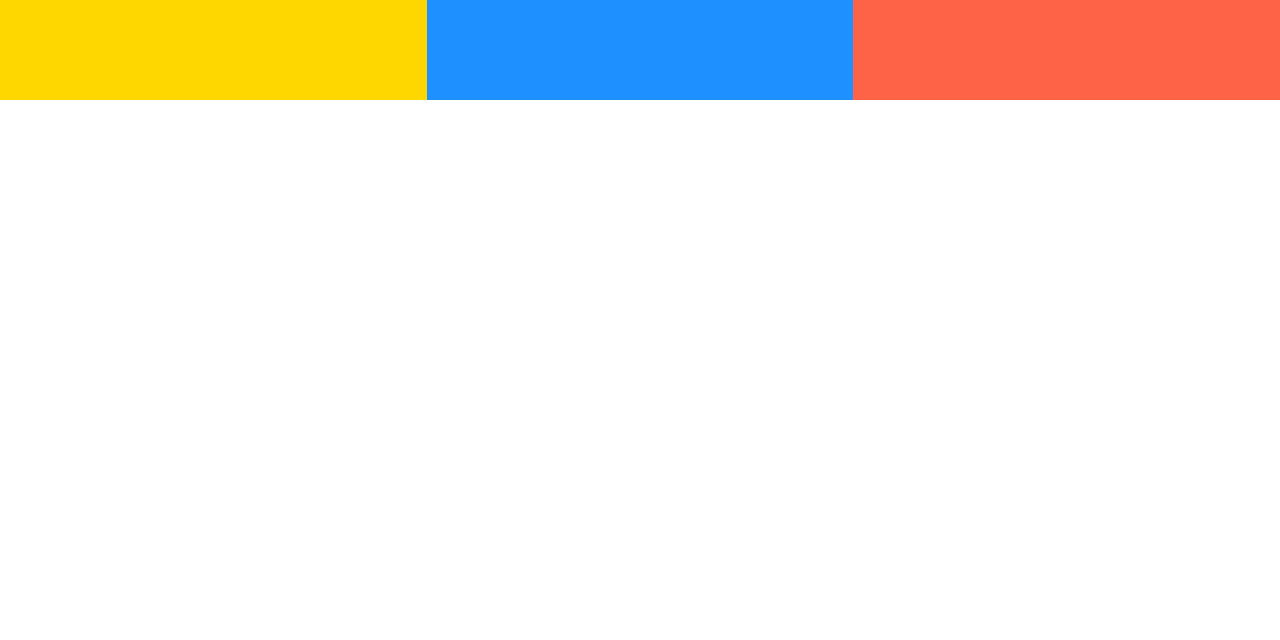
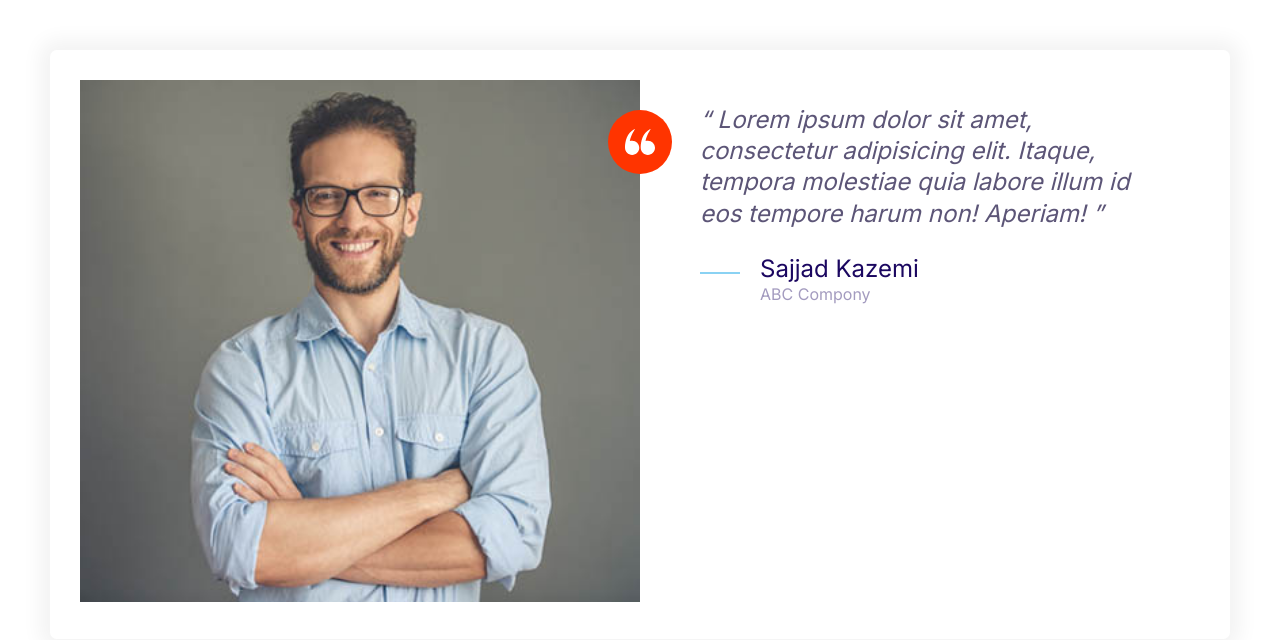
Before and after one commit to ksajjadk/sajjad, a plain HTML site: page index.html in a window 1280 px wide. Drawn offline with Linux system fonts and the light colour scheme.

Commit message:
Builld the testimonial component.

```diff
--- a/css/styles.css
+++ b/css/styles.css
@@ -153,9 +153,16 @@
     height: 40px;
 
 }
+.icon--small{
+   width: 30px;
+   height: 30px;
+}
 
 .icon--primary{
     fill: var(--color-primary);
+}
+.icon--white{
+    fill: #fff;
 }
 .icon-container{
     background: #f3f9fa;
@@ -165,6 +172,9 @@
     justify-content: center;
     align-items: center;
     border-radius: 100%;
+}
+.icon-container--accent{
+    background: var(--color-accent);
 }
 
 /* Buttons */
@@ -409,3 +419,29 @@
 
     }
 }
+
+/* testimonials */
+.testimonial{
+    padding: 3rem;
+}
+.testimonial__image{
+    position: relative;
+}
+.testimonial__image > img{
+    width: 100%;
+}
+.testimonial__image >.icon-container{
+    position: absolute;
+    top:3rem ;
+    right:-32px;
+}
+
+@media screen and (min-width:768px) {
+    .testimonial .quote,
+    .testimonial .quote__author{
+        font-size: 2.4rem;
+    }
+    .testimonial .quote{
+      margin-left: 6rem;
+    }
+}
--- a/index.html
+++ b/index.html
@@ -13,11 +13,38 @@
     <link rel="stylesheet" href="css/normalize.css" />
     <link rel="stylesheet" href="css/styles.css" />
   </head>
-  <body>
-    <div class="grid grid--1x3">
-      <div style="height: 100px; background: gold"></div>
-      <div style="height: 100px; background: dodgerblue"></div>
-      <div style="height: 100px; background: tomato"></div>
+  <body style="padding: 5rem">
+    <div class="card testimonial">
+      <div class="grid grid--1x2">
+        <div class="testimonial__image">
+          <img src="images/testimonial.jpg" alt="A happy, smiling customer" />
+          <span class="icon-container icon-container--accent">
+            <svg class="icon icon--white icon--small">
+              <use xlink:href="images/sprite.svg#quotes"></use>
+            </svg>
+          </span>
+        </div>
+        <blockquote class="quote">
+          <p class="quote__text">
+            Lorem ipsum dolor sit amet, consectetur adipisicing elit. Itaque,
+            tempora molestiae quia labore illum id eos tempore harum non!
+            Aperiam!
+          </p>
+          <footer>
+            <div class="media">
+              <div class="media__image">
+                <svg class="icon icon--primary quote__line">
+                  <use xlink:href="images/sprite.svg#line"></use>
+                </svg>
+              </div>
+              <div class="media__body">
+                <h3 class="media__title quote__author">Sajjad Kazemi</h3>
+                <p class="quote__organization">ABC Compony</p>
+              </div>
+            </div>
+          </footer>
+        </blockquote>
+      </div>
     </div>
   </body>
 </html>
```
Also changed, not shown: components/testimonial.html (added, +31 -0 lines), images/testimonial.jpg (added).
